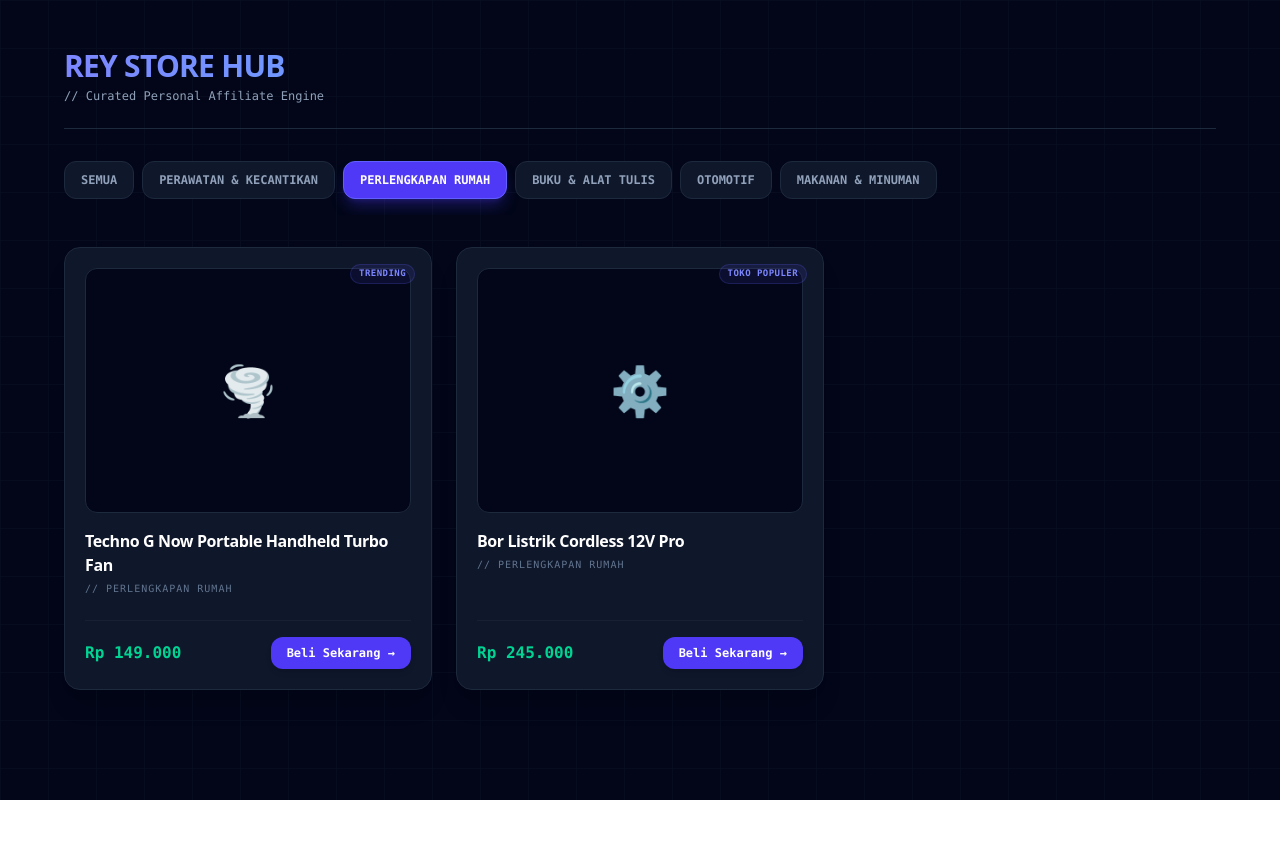
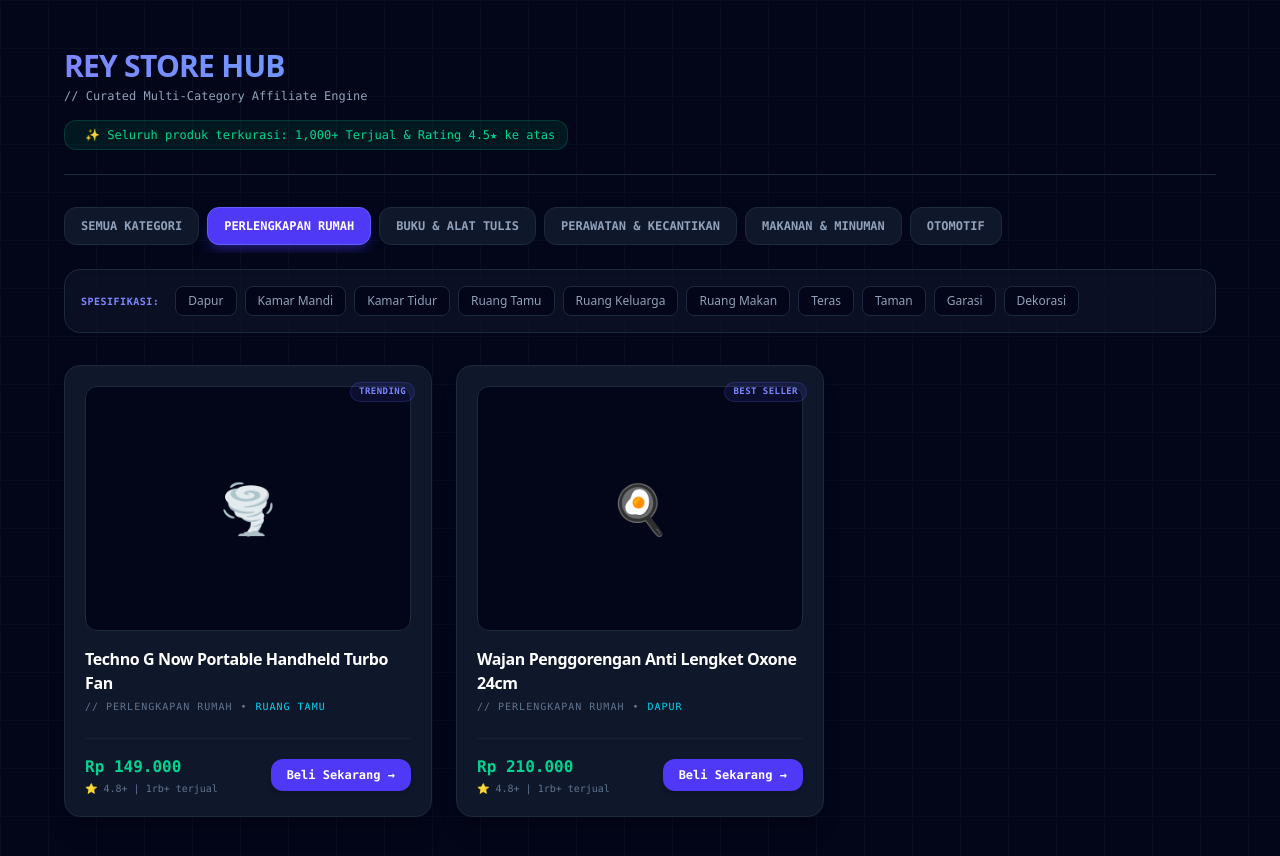
Before and after one commit to Rey4Fun/rey-store, a Next.js app: page / in a window 1280 px wide. Both pictures are taken after a click on the button "PERLENGKAPAN RUMAH". Shown: the top 856 px of the page. Before the commit the page ends 800 px from the top, so only its background shows below. Built offline with nearby package versions, Linux system fonts and the light colour scheme.

Commit message:
feat: implement subcategory matrix and trust badge specifications

```diff
--- a/src/app/page.js
+++ b/src/app/page.js
@@ -1,36 +1,59 @@
 "use client";
 
 import { useState } from "react";
-import { motion } from "framer-motion";
+import { motion, AnimatePresence } from "framer-motion";
 
 export default function Store() {
   const [filter, setFilter] = useState("all");
+  const [subFilter, setSubFilter] = useState("all");
 
-  // Kategori dinamis berdasarkan screenshot Shopee Affiliate lu
+  // Konfigurasi Kategori Utama & Sub-Kategori Spesifik sesuai request lu
   const categories = [
-    { id: "all", name: "Semua" },
-    { id: "perawatan", name: "Perawatan & Kecantikan" },
-    { id: "rumah", name: "Perlengkapan Rumah" },
-    { id: "buku", name: "Buku & Alat Tulis" },
-    { id: "otomotif", name: "Otomotif" },
-    { id: "makanan", name: "Makanan & Minuman" },
+    { id: "all", name: "Semua Kategori", subs: [] },
+    {
+      id: "rumah",
+      name: "Perlengkapan Rumah",
+      subs: ["Dapur", "Kamar Mandi", "Kamar Tidur", "Ruang Tamu", "Ruang Keluarga", "Ruang Makan", "Teras", "Taman", "Garasi", "Dekorasi"]
+    },
+    {
+      id: "buku",
+      name: "Buku & Alat Tulis",
+      subs: ["Alat Tulis (ATK)", "Buku UTBK / Pelajaran", "Novel & Sastra", "Buku Catatan", "Seni & Lukis"]
+    },
+    {
+      id: "perawatan",
+      name: "Perawatan & Kecantikan",
+      subs: ["Skincare Wajah", "Perawatan Tubuh", "Perawatan Rambut", "Makeup", "Men's Grooming", "Parfum"]
+    },
+    {
+      id: "makanan",
+      name: "Makanan & Minuman",
+      subs: ["Camilan", "Kopi & Teh", "Makanan Instan", "Bahan Dapur", "Makanan Sehat"]
+    },
+    {
+      id: "otomotif",
+      name: "Otomotif",
+      subs: ["Aksesoris Mobil", "Aksesoris Motor", "Perawatan Kendaraan", "Helm & Proteksi", "Perkakas"]
+    }
   ];
 
-  // Data produk yang disesuaikan dengan gambar penawaran & tren lu
+  // Dummy data contoh produk yang sudah dispesifikkan sub-kategorinya
   const products = [
     {
       id: 1,
-      name: "Kahf Face Wash & Amino Grit 100ml",
+      name: "Kahf Face Wash Oil & Acne Care 100ml",
       category: "perawatan",
+      subCategory: "Men's Grooming",
       price: "Rp 38.900",
       image: "🧼",
       tag: "Komisi XTRA",
-      link: "#" // Ganti dengan link affiliate khusus produk ini nanti
+      link: "#"
     },
     {
       id: 2,
       name: "Techno G Now Portable Handheld Turbo Fan",
       category: "rumah",
+      subCategory: "Ruang Tamu",
       price: "Rp 149.000",
       image: "🌪️",
       tag: "Trending",
@@ -38,66 +61,82 @@
     },
     {
       id: 3,
-      name: "Maybelline Superstay Matte Ink Liquid",
-      category: "perawatan",
-      price: "Rp 115.000",
-      image: "💄",
-      tag: "Top 1 Seller",
-      link: "#"
-    },
-    {
-      id: 4,
-      name: "Buku Paket Raja Master UTBK-SNBT 2026",
+      name: "Buku Paket Raja Master UTBK-SNBT 2026 Terbaru",
       category: "buku",
+      subCategory: "Buku UTBK / Pelajaran",
       price: "Rp 185.000",
       image: "📚",
       tag: "Rekomendasi",
       link: "#"
     },
     {
-      id: 5,
-      name: "Bor Listrik Cordless 12V Pro",
+      id: 4,
+      name: "Wajan Penggorengan Anti Lengket Oxone 24cm",
       category: "rumah",
-      price: "Rp 245.000",
-      image: "⚙️",
-      tag: "Toko Populer",
+      subCategory: "Dapur",
+      price: "Rp 210.000",
+      image: "🍳",
+      tag: "Best Seller",
       link: "#"
     },
     {
-      id: 6,
-      name: "Parfum Kopi Bali Premium Mobil",
+      id: 5,
+      name: "Parfum Kopi Bali Cair Premium Original",
       category: "otomotif",
+      subCategory: "Perawatan Kendaraan",
       price: "Rp 15.000",
       image: "☕",
       tag: "Murah Lebay",
       link: "#"
-    },
+    }
   ];
 
-  const filteredProducts = filter === "all" ? products : products.filter(p => p.category === filter);
+  // Handler ganti kategori utama (otomatis reset sub-kategori)
+  const handleMainFilter = (catId) => {
+    setFilter(catId);
+    setSubFilter("all");
+  };
+
+  // Logika Penyaringan Multi-Level
+  const filteredProducts = products.filter((product) => {
+    const matchMain = filter === "all" || product.category === filter;
+    const matchSub = subFilter === "all" || product.subCategory === subFilter;
+    return matchMain && matchSub;
+  });
+
+  const activeCategory = categories.find((c) => c.id === filter);
 
   return (
     <div className="min-h-screen bg-slate-950 text-slate-100 font-sans px-4 py-12 relative overflow-hidden">
 
-      {/* Background Tech Grid */}
+      {/* Background Cyber Grid */}
       <div className="absolute inset-0 bg-[size:3rem_3rem] bg-[linear-gradient(to_right,#1e293b_1px,transparent_1px),linear-gradient(to_bottom,#1e293b_1px,transparent_1px)] opacity-20 pointer-events-none" />
 
       <div className="max-w-6xl mx-auto relative z-10">
 
-        {/* HEADER BRAND */}
+        {/* HEADER */}
         <div className="flex flex-col border-b border-slate-800 pb-6 mb-8">
           <h1 className="text-3xl font-black tracking-tight uppercase bg-gradient-to-r from-indigo-400 to-cyan-400 bg-clip-text text-transparent">
             Rey Store Hub
           </h1>
-          <p className="text-xs font-mono text-slate-400 mt-1">// Curated Personal Affiliate Engine</p>
+          <p className="text-xs font-mono text-slate-400 mt-1">// Curated Multi-Category Affiliate Engine</p>
+
+          {/* TRUST BADGE BARU */}
+          <div className="mt-4 inline-flex items-center gap-2 bg-emerald-500/10 border border-emerald-500/20 text-emerald-400 px-3 py-1.5 rounded-xl text-xs font-mono max-w-max">
+            <span className="flex h-2 width-2 relative">
+              <span className="animate-ping absolute inline-flex h-full width-full rounded-full bg-emerald-400 opacity-75"></span>
+              <span className="relative inline-flex rounded-full h-2 width-2 bg-emerald-500"></span>
+            </span>
+            ✨ Seluruh produk terkurasi: 1,000+ Terjual & Rating 4.5★ ke atas
+          </div>
         </div>
 
-        {/* HORIZONTAL SCROLLABLE CATEGORIES TABS */}
-        <div className="flex gap-2 overflow-x-auto pb-4 mb-8 font-mono text-xs font-bold scrollbar-none snap-x whitespace-nowrap">
+        {/* 1. KATEGORI UTAMA */}
+        <div className="flex gap-2 overflow-x-auto pb-2 mb-4 font-mono text-xs font-bold scrollbar-none snap-x whitespace-nowrap">
           {categories.map((cat) => (
             <button
               key={cat.id}
-              onClick={() => setFilter(cat.id)}
+              onClick={() => handleMainFilter(cat.id)}
               className={`px-4 py-2.5 rounded-xl uppercase transition-all snap-item ${
                 filter === cat.id
                   ? "bg-indigo-600 text-white shadow-lg shadow-indigo-600/30 border border-indigo-500"
@@ -109,35 +148,86 @@
           ))}
         </div>
 
+        {/* 2. SUB-KATEGORI (SPESIFIKASI) + TOMBOL [X] */}
+        <AnimatePresence mode="wait">
+          {activeCategory && activeCategory.subs.length > 0 && (
+            <motion.div
+              initial={{ opacity: 0, y: -10 }}
+              animate={{ opacity: 1, y: 0 }}
+              exit={{ opacity: 0, y: -10 }}
+              className="bg-slate-900/60 border border-slate-800 rounded-2xl p-4 mb-8 flex flex-col md:flex-row items-start md:items-center gap-4 shadow-inner"
+            >
+              <div className="text-[10px] font-mono uppercase tracking-wider text-indigo-400 font-bold whitespace-nowrap pt-1 md:pt-0">
+                Spesifikasi:
+              </div>
+
+              {/* List Sub Kategori Scroller */}
+              <div className="flex flex-wrap gap-2 items-center w-full">
+                {activeCategory.subs.map((sub) => (
+                  <button
+                    key={sub}
+                    onClick={() => setSubFilter(sub)}
+                    className={`px-3 py-1.5 rounded-lg text-xs font-medium transition-all ${
+                      subFilter === sub
+                        ? "bg-cyan-500 text-slate-950 font-bold border border-cyan-400"
+                        : "bg-slate-950 border border-slate-800 text-slate-400 hover:border-slate-700 hover:text-slate-200"
+                    }`}
+                  >
+                    {sub}
+                  </button>
+                ))}
+
+                {/* TOMBOL LOGO X UNTUK PEMBATALAN SPESIFIKASI */}
+                {subFilter !== "all" && (
+                  <button
+                    onClick={() => setSubFilter("all")}
+                    className="ml-auto md:ml-2 bg-rose-500/10 hover:bg-rose-500 border border-rose-500/20 hover:border-rose-400 text-rose-400 hover:text-white px-2.5 py-1.5 rounded-lg text-xs font-mono font-bold transition-all flex items-center gap-1"
+                    title="Hapus Spesifikasi"
+                  >
+                    ✕ Clear Filter
+                  </button>
+                )}
+              </div>
+            </motion.div>
+          )}
+        </AnimatePresence>
+
         {/* PRODUCTS GRID */}
         <motion.div layout className="grid grid-cols-1 sm:grid-cols-2 lg:grid-cols-3 gap-6">
-          {filteredProducts.map((product) => (
+          <AnimatePresence>
+            {filteredProducts.length > 0 ? (
+              filteredProducts.map((product) => (
                 <motion.div
                   layout
+                  initial={{ opacity: 0, scale: 0.9 }}
+                  animate={{ opacity: 1, scale: 1 }}
+                  exit={{ opacity: 0, scale: 0.9 }}
                   key={product.id}
                   whileHover={{ y: -5 }}
                   className="bg-slate-900 border border-slate-800 rounded-2xl p-5 flex flex-col justify-between shadow-xl transition-all hover:border-indigo-500/30 relative group"
                 >
-              {/* Badge Promo */}
                   <span className="absolute top-4 right-4 bg-indigo-500/10 border border-indigo-500/20 text-indigo-400 font-mono text-[9px] font-bold px-2 py-0.5 rounded-full uppercase tracking-wider">
                     {product.tag}
                   </span>
 
                   <div>
-                {/* Product Image Placeholder */}
-                <div className="w-full aspect-[4/3] bg-slate-950 rounded-xl flex items-center justify-center text-5xl mb-4 border border-slate-800 group-hover:bg-slate-900/40 transition-colors">
+                    <div className="w-full aspect-[4/3] bg-slate-950 rounded-xl flex items-center justify-center text-5xl mb-4 border border-slate-800">
+                      {/* Kalau mau diganti tag <img> tinggal sesuaikan seperti instruksi sebelumnya */}
                       {product.image}
                     </div>
-                {/* Product Meta */}
                     <h3 className="font-bold text-base tracking-tight text-white mb-1 line-clamp-2">{product.name}</h3>
-                <p className="font-mono text-[10px] text-slate-500 uppercase tracking-widest mb-4">
-                  // {categories.find(c => c.id === product.category)?.name}
-                </p>
+                    <div className="flex gap-2 items-center text-[10px] font-mono uppercase tracking-widest text-slate-500 mb-4">
+                      <span>// {categories.find(c => c.id === product.category)?.name}</span>
+                      <span>•</span>
+                      <span className="text-cyan-400">{product.subCategory}</span>
+                    </div>
                   </div>
 
-              {/* Action Area */}
                   <div className="flex items-center justify-between border-t border-slate-800/60 pt-4 mt-2">
+                    <div className="flex flex-col">
                       <span className="font-mono font-black text-emerald-400 text-base">{product.price}</span>
+                      <span className="text-[10px] font-mono text-slate-500 mt-0.5">⭐ 4.8+ | 1rb+ terjual</span>
+                    </div>
                     <a
                       href={product.link}
                       target="_blank"
@@ -148,7 +238,17 @@
                     </a>
                   </div>
                 </motion.div>
-          ))}
+              ))
+            ) : (
+              <motion.div
+                initial={{ opacity: 0 }}
+                animate={{ opacity: 1 }}
+                className="col-span-full text-center py-12 text-slate-500 font-mono text-sm"
+              >
+                // Belum ada produk di spesifikasi ini.
+              </motion.div>
+            )}
+          </AnimatePresence>
         </motion.div>
 
       </div>
```
Lines whose indentation alone changed are shown as unchanged.
